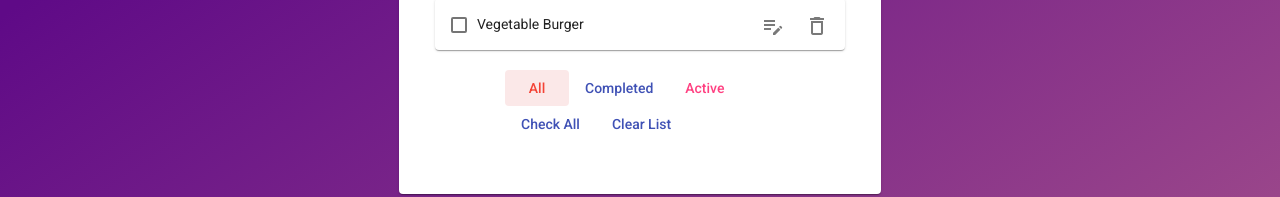
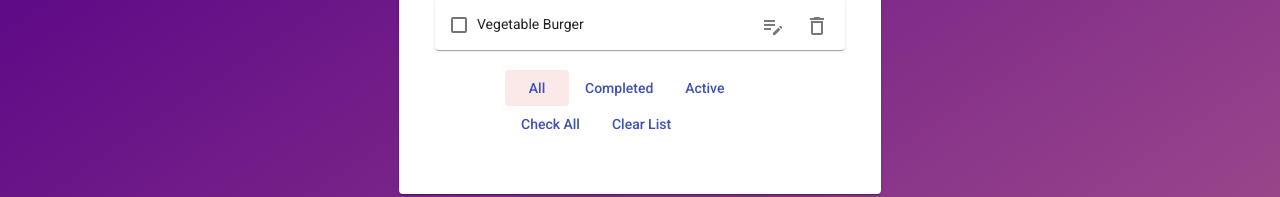
Before and after one commit to Rajthilakam/Angular-GroceryList, an Angular app: page / in a window 1280 px wide. Shown: the part 416-613 px from the top of the page. Built offline with nearby package versions, Linux system fonts and the light colour scheme.

Commit message:
Button changed

```diff
--- a/src/app/grocerylist/grocerylist.component.html
+++ b/src/app/grocerylist/grocerylist.component.html
@@ -35,9 +35,9 @@
     <section>
 
       <div class="example-button-row">
-        <button mat-button color="warn" [class.active]="filter == 'all'" (click) = "filter = 'all'">All</button>
+        <button mat-button color="primary" [class.active]="filter == 'all'" (click) = "filter = 'all'">All</button>
         <button mat-button color="primary" [class.active]="filter == 'completed'" (click) = "filter = 'completed'">Completed</button>
-        <button mat-button color="accent" [class.active]="filter == 'active'" (click) = "filter = 'active'">Active</button>
+        <button mat-button color="primary" [class.active]="filter == 'active'" (click) = "filter = 'active'">Active</button>
       </div>
 
       <div class="clear">
```
